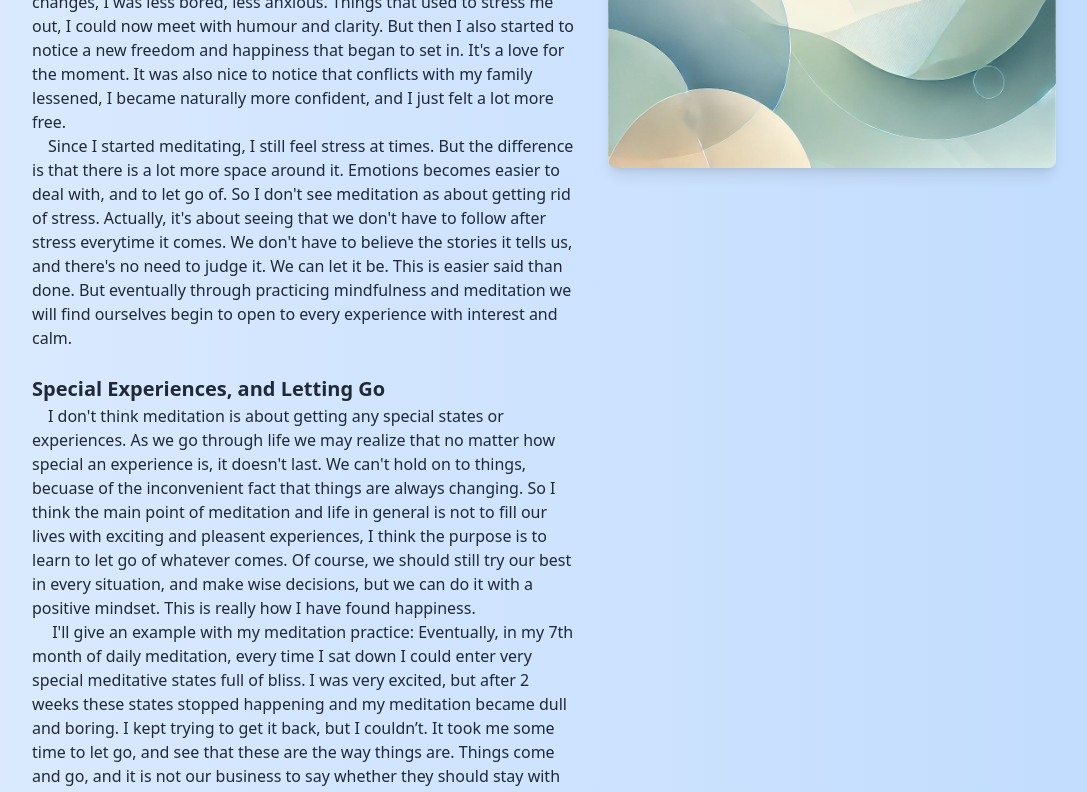
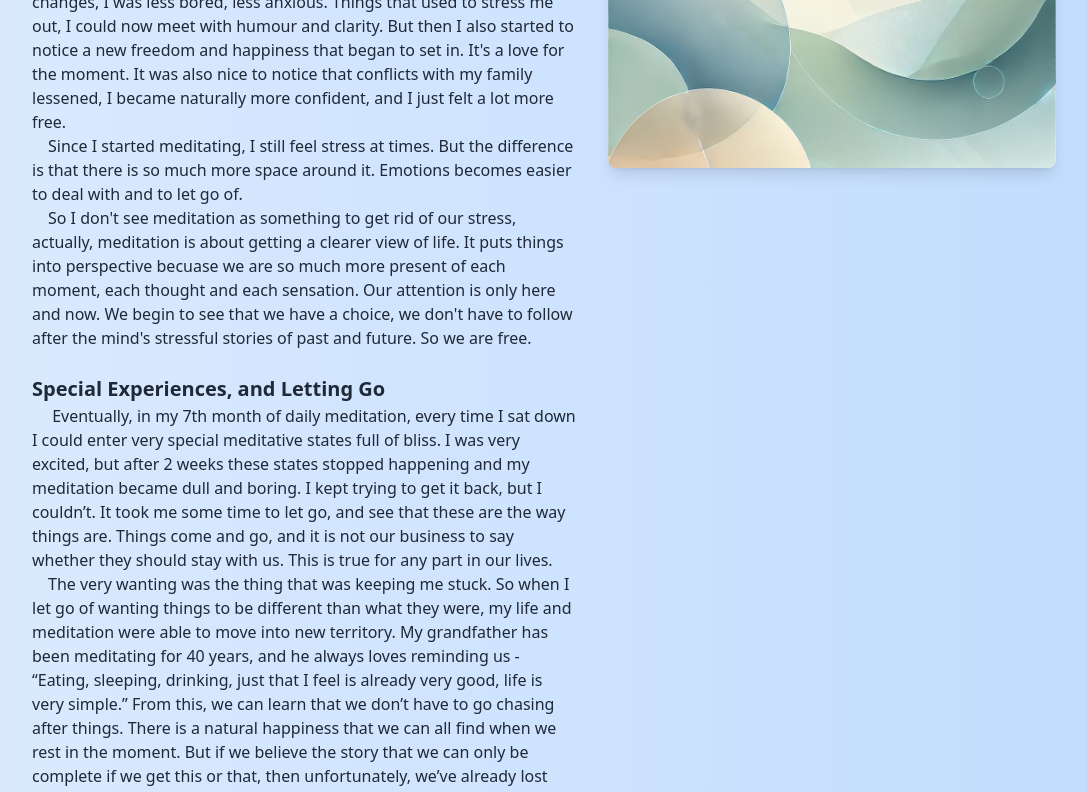
Before and after one commit to JoshuaChou10/mindfulness, a Next.js app: page /mindfulness-course in a window 1280 px wide. Shown: the part 480-1272 px from the top of the page, without its empty margins (48-1135 px from the left). Built offline with nearby package versions, Linux system fonts and the light colour scheme.

Commit message:
updated intro to add new paragraph

```diff
--- a/pages/mindfulness-course.tsx
+++ b/pages/mindfulness-course.tsx
@@ -32,11 +32,11 @@ const sections: { [key: string]: Section } = {
 </p>
 <p>&emsp;Keeping this in mind, I meditated every day for 5, 10, 20 minutes, and kept increasing from there. I loved it. For one, it quieted the thoughts in my head so I could feel lighter from time to time. I started notice some changes, I was less bored, less anxious. Things that used to stress me out, I could now meet with humour and clarity. But then I also started to notice a new freedom and happiness that began to set in. It's a love for the moment. It was also nice to notice that conflicts with my family lessened, I became naturally more confident, and I just felt a lot more free.
 </p>
-<p>&emsp;Since I started meditating, I still feel stress at times. But the difference is that there is a lot more space around it. Emotions becomes easier to deal with, and to let go of. So I don't see meditation as about getting rid of stress. Actually, it's about seeing that we don't have to follow after stress everytime it comes. We don't have to believe the stories it tells us, and there's no need to judge it. We can let it be. This is easier said than done. But eventually through practicing mindfulness and meditation we will find ourselves begin to open to every experience with interest and calm. </p>
+<p>&emsp;Since I started meditating, I still feel stress at times. But the difference is that there is so much more space around it. Emotions becomes easier to deal with and to let go of.  </p>
+<p>&emsp;So I don't see meditation as something to get rid of our stress, actually, meditation is about getting a clearer view of life. It puts things into perspective becuase we are so much more present of each moment, each thought and each sensation. Our attention is only here and now. We begin to see that we have a choice, we don't have to follow after the mind's stressful stories of past and future. So we are free. </p>
 <br>
 <h1 style="font-size: 1.25rem; font-weight: bold;">Special Experiences, and Letting Go</h1>
-<p>&emsp;I don't think meditation is about getting any special states or experiences. As we go through life we may realize that no matter how special an experience is, it doesn't last. We can't hold on to things, becuase of the inconvenient fact that things are always changing. So I think the main point of meditation and life in general is not to fill our lives with exciting and pleasent experiences, I think the purpose is to learn to let go of whatever comes. Of course, we should still try our best in every situation, and make wise decisions, but we can do it with a positive mindset. This is really how I have found happiness. </p>
-<p>&emsp; I'll give an example with my meditation practice: Eventually, in my 7th month of daily meditation, every time I sat down I could enter very special meditative states full of bliss. I was very excited, but after 2 weeks these states stopped happening and my meditation became dull and boring. I kept trying to get it back, but I couldn’t. It took me some time to let go, and see that these are the way things are. Things come and go, and it is not our business to say whether they should stay with us. This is true for any part in our lives.
+<p>&emsp; Eventually, in my 7th month of daily meditation, every time I sat down I could enter very special meditative states full of bliss. I was very excited, but after 2 weeks these states stopped happening and my meditation became dull and boring. I kept trying to get it back, but I couldn’t. It took me some time to let go, and see that these are the way things are. Things come and go, and it is not our business to say whether they should stay with us. This is true for any part in our lives.
 </p>
 <p>&emsp;The very wanting was the thing that was keeping me stuck. So when I let go of wanting things to be different than what they were, my life and meditation were able to move into new territory.
 My grandfather has been meditating for 40 years, and he always loves reminding us - “Eating, sleeping, drinking, just that I feel is already very good, life is very simple.” From this, we can learn that we don’t have to go chasing after things. There is a natural happiness that we can all find when we rest in the moment. But if we believe the story that we can only be complete if we get this or that, then unfortunately, we’ve already lost that happiness.
```
